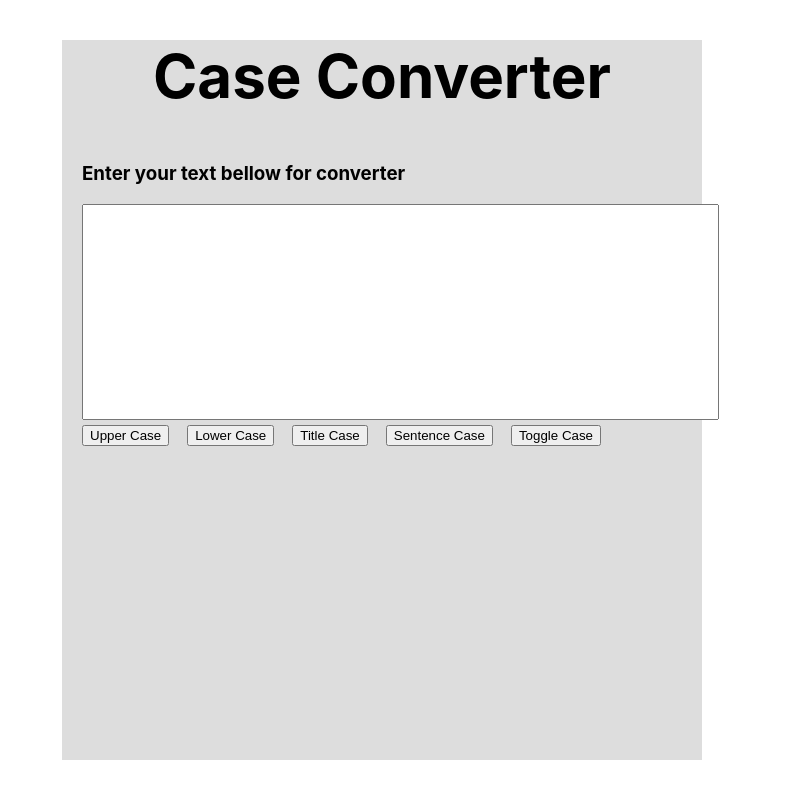
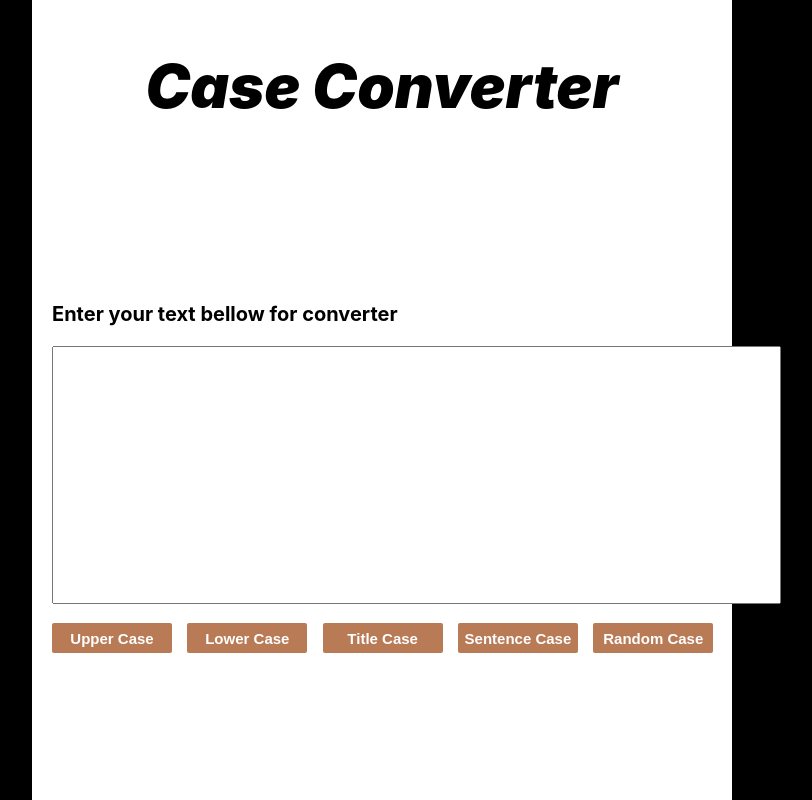
Before and after one commit to RodrigoBJJ94/text-case-converter-react, a React (Create React App) app: page / in a window 1280 px wide. Shown: the whole page, without its empty margins (258-1070 px from the left). Built offline with nearby package versions, Linux system fonts and the light colour scheme.

Commit message:
Version 1.01

```diff
--- a/src/App.js
+++ b/src/App.js
@@ -17,27 +17,26 @@ export default function App() {
   };
 
   const converterToSentenceCase = () => {
-
+    let splitText = text.split('');
+    let upper = splitText[0].toUpperCase();
+    let sentenceCase = upper.concat(text.substring(1).toLowerCase())
+    setText(sentenceCase);
   };
 
-  const converterToToggleCase = () => {
-
+  const converterToRandomCase = () => {
+    setText(text.split('').map(word => Math.round(Math.random()) ? word.toUpperCase() : word.toLowerCase()).join(''));
   };
 
   return (
     <div className="div-app">
-      <div className="div-main">
       <h1 className="title">Case Converter</h1>
       <h3 className="caption">Enter your text bellow for converter</h3>
-        <textarea className="text" rows="14" cols="77" value={text} onChange={(e) => setText(e.target.value)}></textarea>
-      </div>
-      <div className="div-buttons">
+      <textarea className="text" rows="14" cols="70" value={text} onChange={(e) => setText(e.target.value)}></textarea>
       <button onClick={converterToUpperCase}>Upper Case</button>
       <button onClick={converterToLowerCase}>Lower Case</button>
       <button onClick={converterToTitleCase}>Title Case</button>
       <button onClick={converterToSentenceCase}>Sentence Case</button>
-        <button onClick={converterToToggleCase}>Toggle Case</button>
-      </div>
+      <button onClick={converterToRandomCase}>Random Case</button>
     </div>
   );
 };
--- a/src/Styles.css
+++ b/src/Styles.css
@@ -3,13 +3,14 @@ body {
   padding: 0;
   outline: 0;
   font-family: -apple-system, BlinkMacSystemFont, 'Segoe UI', 'Roboto', 'Oxygen', 'Ubuntu', 'Cantarell', 'Fira Sans', 'Droid Sans', 'Helvetica Neue', sans-serif;
+  background-color: #000;
 }
 
 .div-app {
-  height: 90vh;
-  width: 640px;
-  margin: 0px auto;
-  background-color: #ddd;
+  height: 100vh;
+  width: 700px;
+  margin: -40px auto;
+  background-color: #fff;
 }
 
 .div-main {
@@ -22,20 +23,35 @@ body {
 
 .title {
   font-size: 60px;
+  font-weight: 900;
   text-align: center;
+  padding-top: 50px;
+  font-style: italic;
 }
 
 .caption {
-  margin-top: 50px;
+  font-size: 20px;
+  margin-top: 180px;
   margin-left: 20px;
 }
 
 .text {
+  font-size: 16px;
   margin-left: 20px;
   resize: none;
+  padding-left: 10px;
 }
 
 button {
+  margin-top: 15px;
   margin-left: 20px;
-  margin-right: -2px;
+  margin-right: -4.7px;
+  width: 120px;
+  height: 30px;
+  border: none;
+  border-radius: 2px;
+  background-color: #b97a56;
+  color: #fff;
+  font-weight: bold;
+  font-size: 15px;
 }
```
Lines whose indentation alone changed are shown as unchanged.
